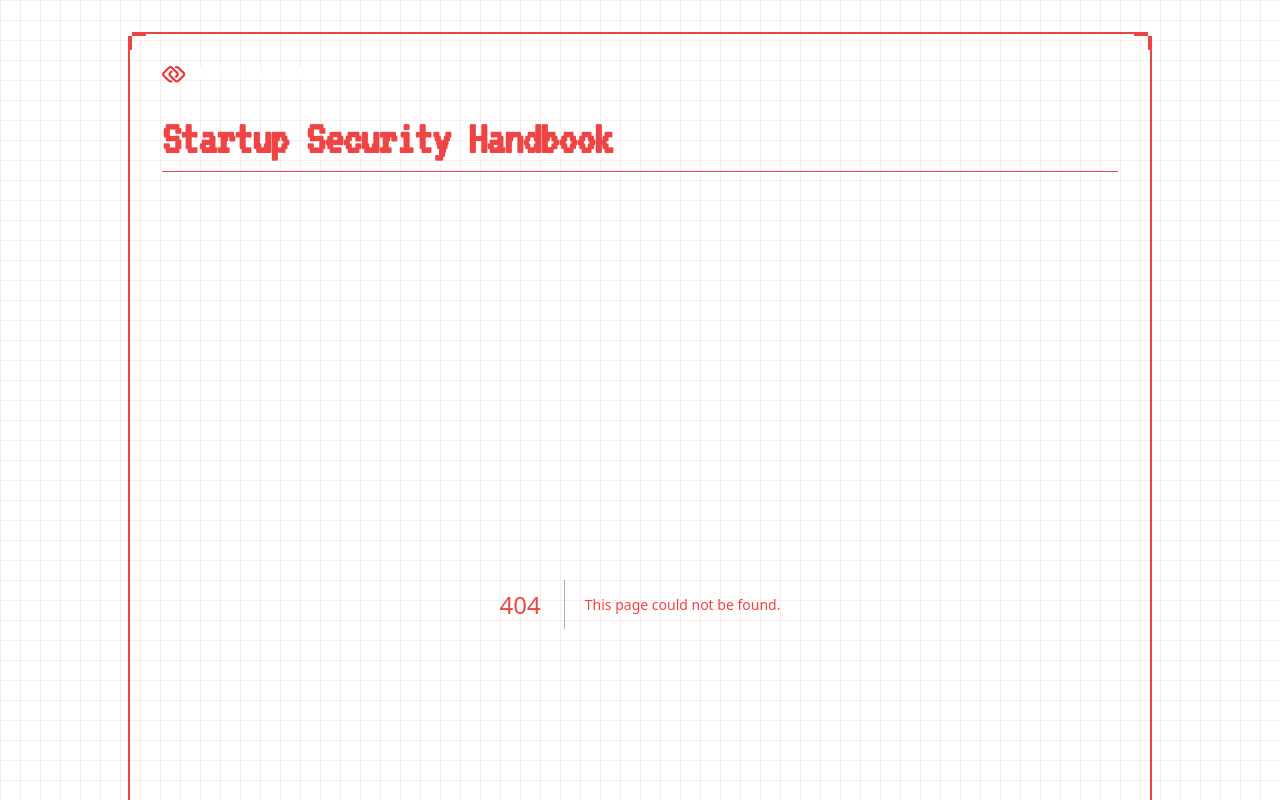
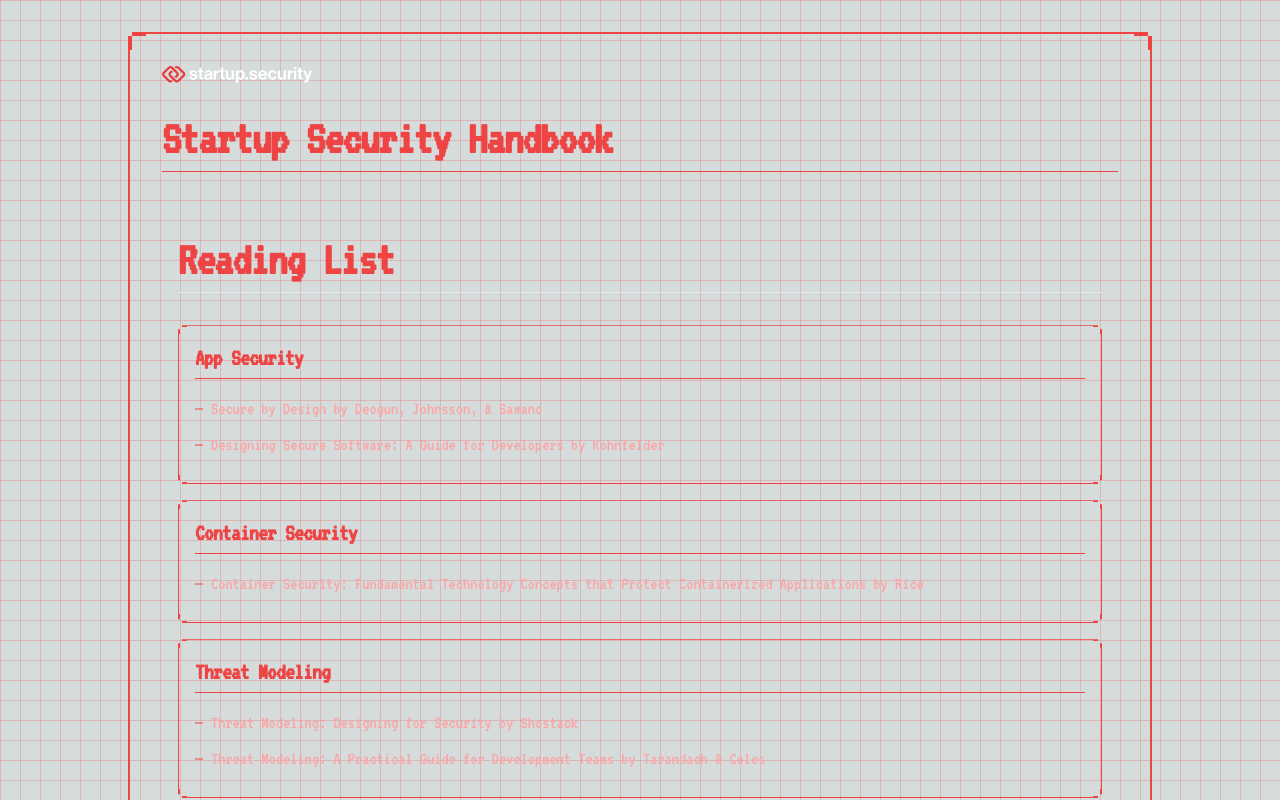
Before and after one commit to startupsecurity/hankbook.startup.security, a Next.js app: page /reading-list in a window 1280 px wide. Before the commit this address had no page. Built offline with nearby package versions, Linux system fonts and the light colour scheme.

Commit message:
Added reading list links and fixed signing (#5)

```diff
--- /dev/null
+++ b/app/(pages)/reading-list/page.tsx
@@ -0,0 +1,59 @@
+"use client";
+import { motion } from "framer-motion";
+import { Typography } from "@/components/ui/typography";
+import Section from "@/components/ui/Section";
+import LinkSection from "@/components/ui/LinkSection";
+import Link from "next/link";
+
+export default function ReadingList() {
+	return (
+		<motion.div
+            initial={{ opacity: 0, y: 20 }}
+            animate={{ opacity: 1, y: 0 }}
+            exit={{ opacity: 0, y: -20 }}
+            transition={{ duration: 0.5 }}
+            className="container mx-auto px-4 py-8"
+        >
+            <Typography variant="h1" className="mb-8 text-4xl border-b pb-2">
+                Reading List
+            </Typography>
+            <motion.div
+                initial={{ opacity: 0 }}
+                animate={{ opacity: 1 }}
+                transition={{ delay: 0.2 }}
+                className="flex flex-col space-y-4"
+            >
+                <LinkSection
+                    title="App Security"
+                    links={[
+                        { text: "Secure by Design by Deogun, Johnsson, & Sawano", url: "https://www.simonandschuster.com/books/Secure-by-Design/Daniel-Sawano/9781638352310", isExternal: true },
+                        { text: "Designing Secure Software: A Guide for Developers by Kohnfelder", url: "https://designingsecuresoftware.com/", isExternal: true },
+                    ]}
+                />
+                <LinkSection
+                    title="Container Security"
+                    links={[
+                        { text: "Container Security: Fundamental Technology Concepts that Protect Containerized Applications by Rice", url: "https://www.oreilly.com/library/view/container-security/9781492056690/", isExternal: true },
+                    ]}
+                />
+                <LinkSection
+                    title="Threat Modeling"
+                    links={[
+                    { text: "Threat Modeling: Designing for Security by Shostack", url: "https://shostack.org/books/threat-modeling-book", isExternal: true },
+                    { text: "Threat Modeling: A Practical Guide for Development Teams by Tarandach & Coles", url: "https://www.oreilly.com/library/view/threat-modeling/9781492056546/", isExternal: true  },
+                    ]}
+                />
+            </motion.div>
+            <motion.div
+                initial={{ opacity: 0 }}
+                animate={{ opacity: 1 }}
+                transition={{ delay: 1 }}
+                className="mt-8"
+            >
+                <Link href="/" className="text-blue-500 hover:text-blue-700">
+                    &lt; Back to Home
+                </Link>
+            </motion.div>
+        </motion.div>
+	)
+}
--- a/app/page.tsx
+++ b/app/page.tsx
@@ -34,7 +34,8 @@ export default function Home() {
           { text: "Distributed native", url: "/distributed-native" },
           { text: "How we communicate", url: "/communication" },
           { text: "Things every employee should know", url: "/things-every-employee-should-know" },
-          { text: "Hack in public", url: "/hack-in-public" }
+          { text: "Hack in public", url: "/hack-in-public" },
+          { text: "Reading list", url: "/reading-list" }
         ]} />
         <LinkSection title="</Employment>" links={[
           { text: "Benefits & Compensation", url: "/benefits" },
```
